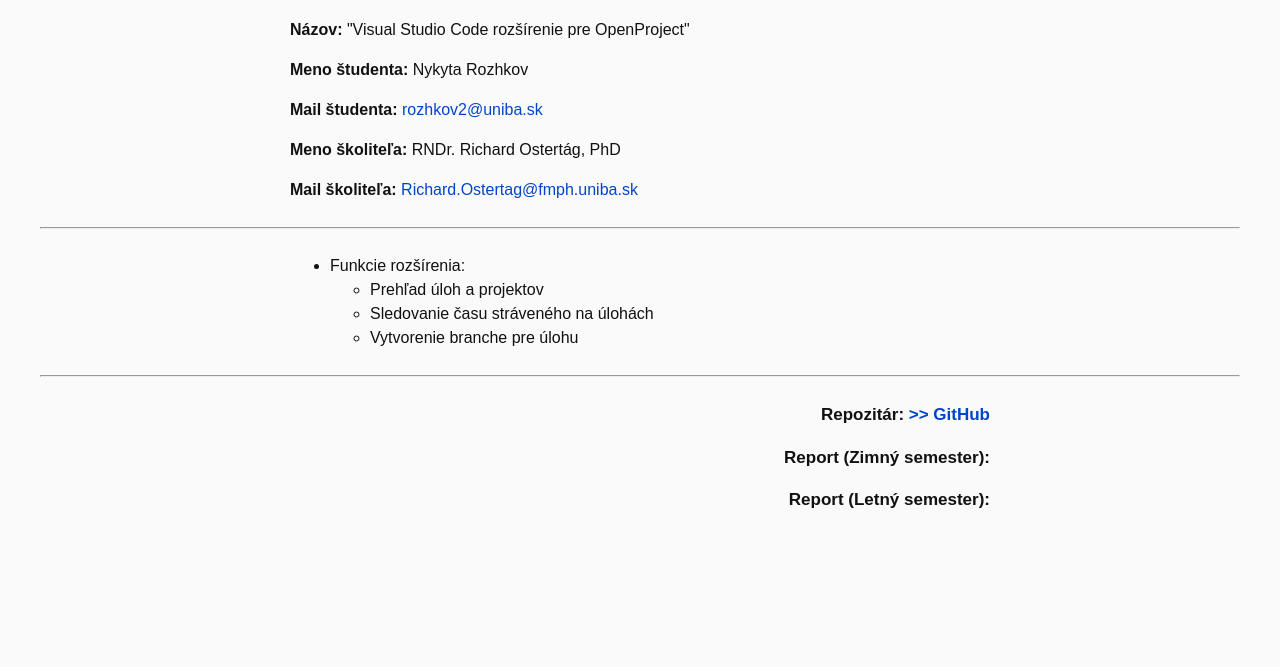
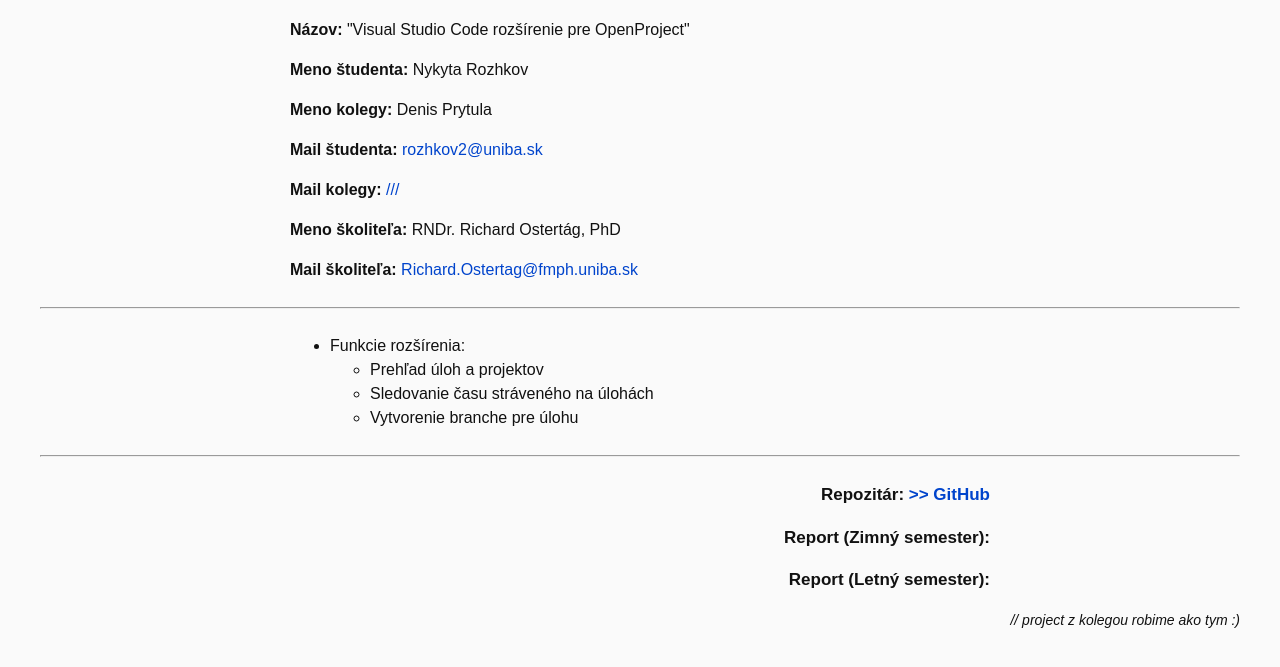
Before and after one commit to theUkrain/rocpr, a plain HTML site: page index.html in a window 1280 px wide. Shown: the part 91-758 px from the top of the page. Drawn offline with Linux system fonts and the light colour scheme.

Commit message:
pre final update

```diff
--- a/index.html
+++ b/index.html
@@ -33,6 +33,11 @@
         hr {
             margin: 25px 0;
         }
+        footer{
+            text-align: right;
+            font-style: italic;
+            font-size: 14px;
+        }
     </style>
 </head>
 
@@ -42,7 +47,9 @@
     <section>
         <p><strong>Názov: </strong>"Visual Studio Code rozšírenie pre OpenProject"</p>
         <p><strong>Meno študenta: </strong>Nykyta Rozhkov</p>
+        <p><strong>Meno kolegy: </strong>Denis Prytula</p>
         <p><strong>Mail študenta: </strong><a href="mailto:rozhkov2@uniba.sk">rozhkov2@uniba.sk</a></p>
+        <p><strong>Mail kolegy: </strong><a href="mailto:">///</a></p>
         <p><strong>Meno školiteľa: </strong>RNDr. Richard Ostertág, PhD</p>
         <p><strong>Mail školiteľa: </strong><a href="mailto:Richard.Ostertag@fmph.uniba.sk">Richard.Ostertag@fmph.uniba.sk</a></p>
     </section>
@@ -72,4 +79,8 @@
         <h3><strong>Report (Letný semester): </strong>
     </div>
 </body>
+
+<footer>
+    // project z kolegou robime ako tym :)
+</footer>
 </html>
```
